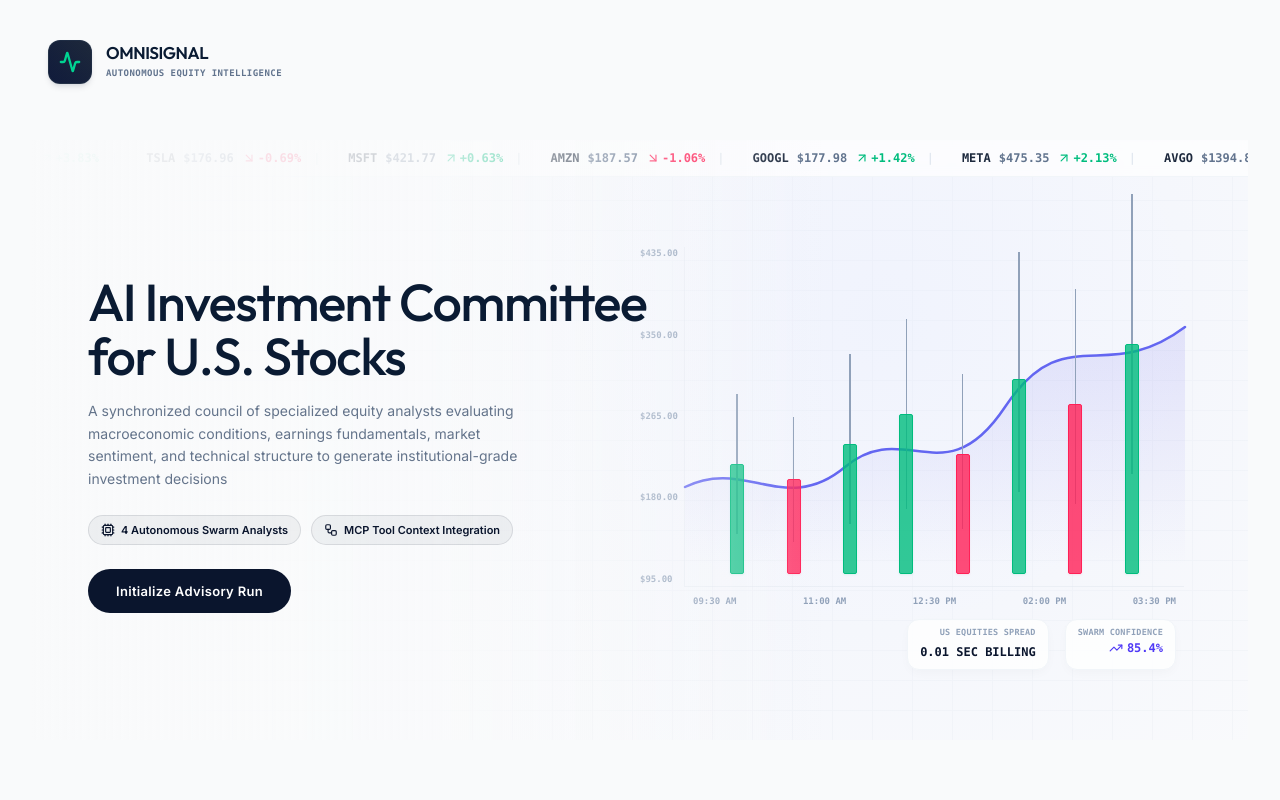
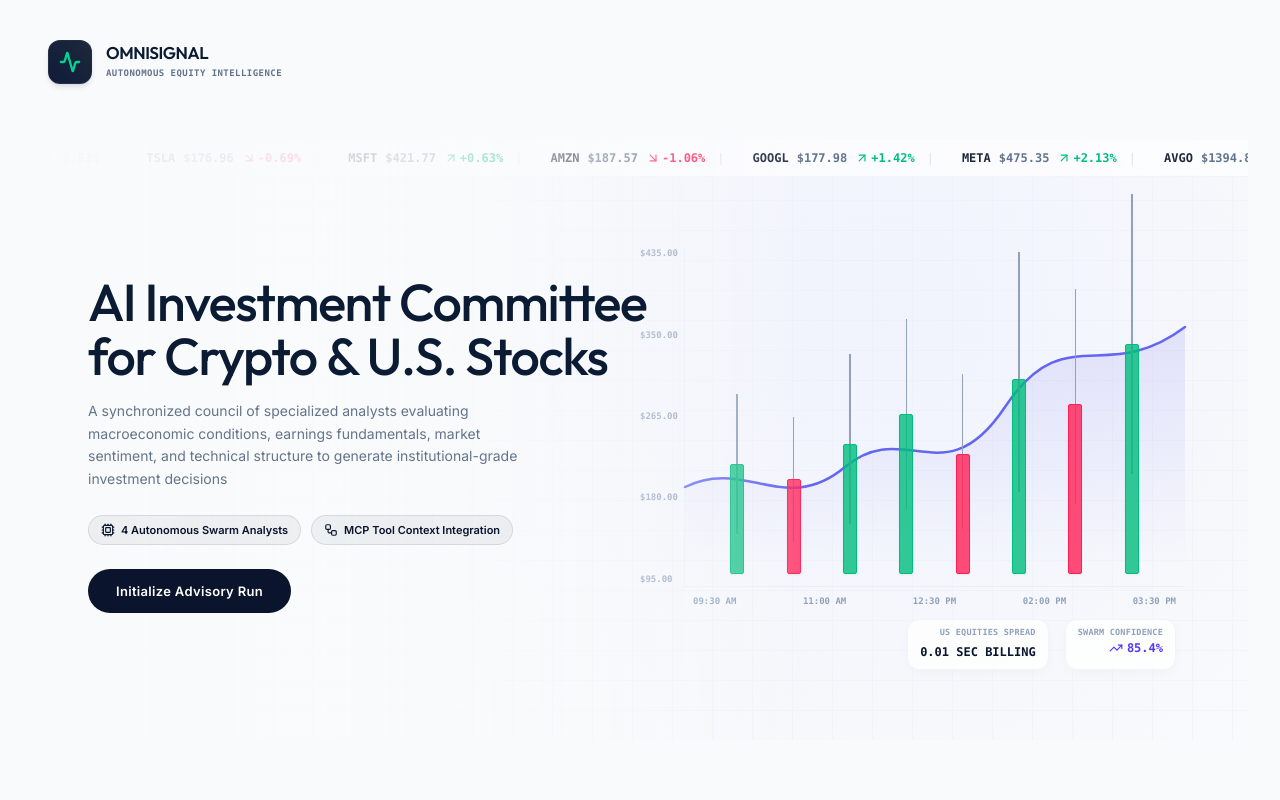
Before and after one commit to Nirmata001/bitget-multi-signal-fusion-trading-agent, a React (Vite) app: page / in a window 1280 px wide. Shown: the top 800 px of the page. Built offline with nearby package versions, Linux system fonts and the light colour scheme; no server answers.

Commit message:
feat(landing): update hero text to include crypto
Expand the landing page hero copy to reflect support for cryptocurrency markets and adjust the general analyst description.

```diff
--- a/src/components/LandingPage.tsx
+++ b/src/components/LandingPage.tsx
@@ -314,7 +314,7 @@ export default function LandingPage({
               <h1
                 id="hero-headline"
                 className="font-display text-[42px] md:text-[52px] font-medium leading-[1.05] tracking-tight text-[#0a1b33] mb-4 text-left"
-                dangerouslySetInnerHTML={{ __html: "AI Investment Committee<br />for U.S. Stocks" }}
+                dangerouslySetInnerHTML={{ __html: "AI Investment Committee<br />for Crypto & U.S. Stocks" }}
               />
 
               {/* Subheadline & Active Metrics */}
@@ -322,7 +322,7 @@ export default function LandingPage({
                 id="hero-subheadline"
                 className="font-sans text-[13px] md:text-[14px] text-[#64748b] max-w-md mb-6 leading-relaxed text-left"
               >
-                A synchronized council of specialized equity analysts evaluating macroeconomic conditions, earnings fundamentals, market sentiment, and technical structure to generate institutional-grade investment decisions
+                A synchronized council of specialized analysts evaluating macroeconomic conditions, earnings fundamentals, market sentiment, and technical structure to generate institutional-grade investment decisions
               </p>
 
               <div className="flex flex-wrap gap-2.5 mb-6">
```
